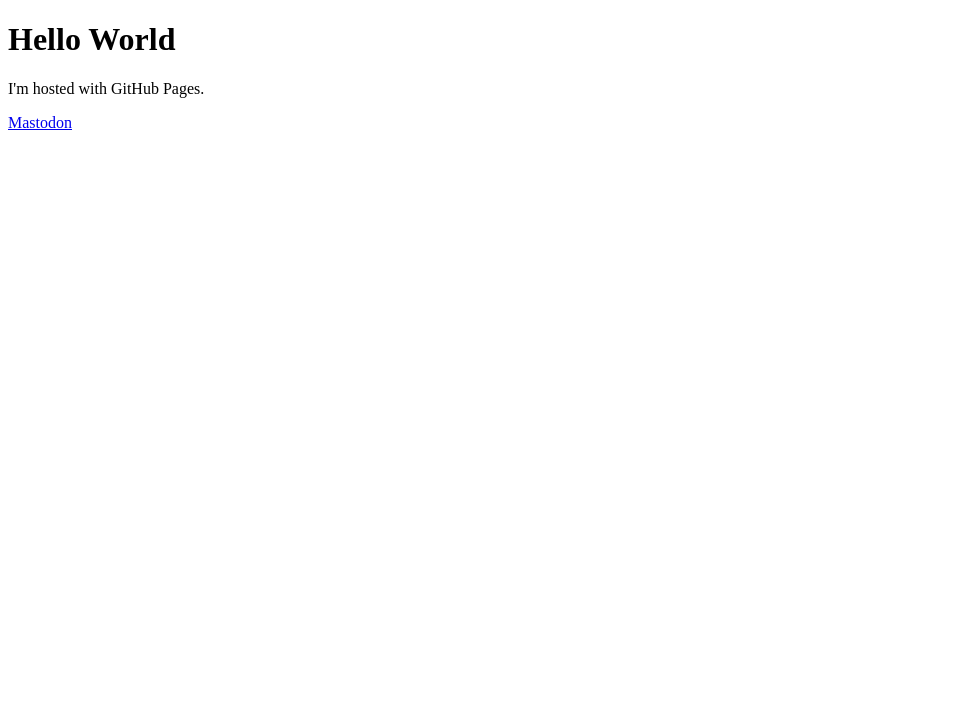
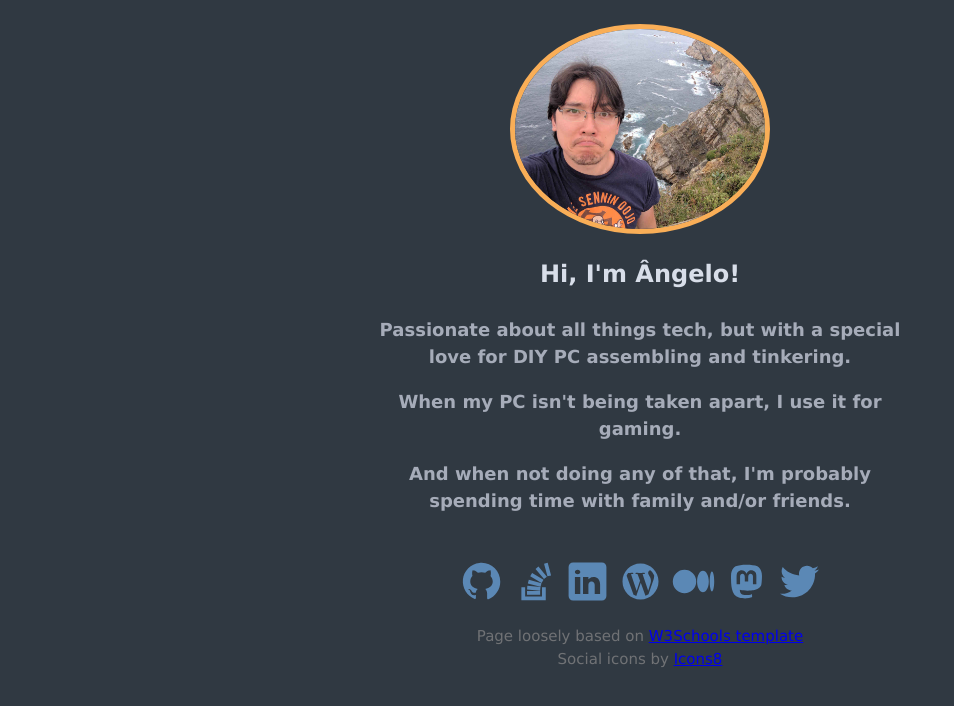
Before and after one commit to tinsukE/tinsuke.github.io, a plain HTML site: page index.html in a window 1280 px wide. Shown: the whole page, without its empty margins (0-954 px from the left). Drawn offline with Linux system fonts and the light colour scheme.

Commit message:
Initial version with description and social links

```diff
--- a/index.html
+++ b/index.html
@@ -1,8 +1,55 @@
 <!DOCTYPE html>
-<html>
+<html lang="en">
+	<head>
+		<meta charset="utf-8">
+		<title>Ângelo Suzuki - Links</title>
+		<link rel="stylesheet" href="style.css">
+	</head>
+
 	<body>
-		<h1>Hello World</h1>
-		<p>I'm hosted with GitHub Pages.</p>
-		<a rel="me" href="https://mas.to/@tinsuke">Mastodon</a>
+		<div class="container">
+
+			<div class="header">
+				<img class="w3-round avatar" src="images/avatar.jpg" alt="Ângelo's picture">
+
+				<p class="name">Hi, I'm Ângelo!</p>
+
+				<p class="description">Passionate about all things tech, but with a special love for DIY PC assembling and tinkering.</p>
+				<p class="description">When my PC isn't being taken apart, I use it for gaming.</p>
+				<p class="description">And when not doing any of that, I'm probably spending time with family and/or friends.</p>
+			</div>
+
+			<div class="links-container">
+				<div class="icons">
+					<a href="https://github.com/tinsukE" target="_blank">
+						<img class="icon" src="icons/ic_github.svg" alt="GitHub">
+					</a>
+					<a href="https://stackoverflow.com/users/477243/tinsuke" target="_blank">
+						<img class="icon" src="icons/ic_stackoverflow.svg" alt="Stack Overflow">
+					</a>
+					<a href="https://linkedin.com/in/angelosuzuki/" target="_blank">
+						<img class="icon" src="icons/ic_linkedin.svg" alt="LinkedIn">
+					</a>
+					<a href="https://tinsuke.wordpress.com" target="_blank">
+						<img class="icon" src="icons/ic_wordpress.svg" alt="Wordpress">
+					</a>
+					<a href="https://medium.com/@angelosuzuki" target="_blank">
+						<img class="icon" src="icons/ic_medium.svg" alt="Medium">
+					</a>
+					<a href="https://mas.to/@tinsuke" rel="me" target="_blank">
+						<img class="icon" src="icons/ic_mastodon.svg" alt="Mastodon">
+					</a>
+					<a href="https://twitter.com/tinsukesuzuki" target="_blank">
+						<img class="icon" src="icons/ic_twitter.svg" alt="Twitter">
+					</a>
+				</div>
+			</div>
+
+			<p class="disclaimer">
+				Page loosely based on <a target="_blank" href="https://www.w3schools.com/howto/howto_website_create_linktree.asp">W3Schools template</a><br>
+				Social icons by <a target="_blank" href="https://icons8.com">Icons8</a>
+			</p>
+
+		</div>
 	</body>
 </html>
--- /dev/null
+++ b/style.css
@@ -0,0 +1,91 @@
+body {
+	background-color: #303942 !important;
+	font-family:Verdana,sans-serif;
+	font-size:15px;
+	line-height:1.5;
+	padding-right: 15px;
+	padding-left: 15px;
+}
+
+.container {
+	width: 100%;
+	height: 100%;
+	margin-right: auto;
+	margin-left: auto;
+}
+
+.header {
+	text-align: center;
+}
+
+.avatar {
+	border-radius: 50%;
+	border: 5px solid #f9ae57 !important;
+	margin-top: 16px;
+	width: 250px;
+	height:200px;
+}
+
+.name {
+	margin-top: 15px !important;
+	color: #d8dee9 !important;
+	font-weight: bolder;
+	font-size: large;
+}
+
+.description {
+	font-weight: bold;
+	color: #a6acb9;
+}
+
+.links-container {
+	display: flex;
+	flex-direction: column;
+	jusify-content: center;
+	align-items: center;
+	margin-top: 45px !important;
+}
+
+.icons {
+	display: flex;
+	flex-wrap: wrap;
+	justify-content: space-between;
+	gap: 8px;
+}
+
+/* Filter values via https://angel-rs.github.io/css-color-filter-generator/ */
+.icon {
+	width: 35px;
+	filter: brightness(0) saturate(100%) invert(57%) sepia(55%) saturate(355%) hue-rotate(169deg) brightness(80%) contrast(91%);
+}
+
+.icon:hover {
+	filter: brightness(0) saturate(100%) invert(57%) sepia(55%) saturate(355%) hue-rotate(169deg) brightness(100%) contrast(91%);
+}
+
+.disclaimer {
+	color: #707275 !important;
+	text-align: center;
+}
+
+.disclaimer > a:visited {
+  color: #5c5e60;
+}
+
+@media screen and (min-width: 576px) {
+	.container {
+		max-width: 540px;
+	}
+
+	.name {
+		font-size: x-large;
+	}
+
+	.description {
+		font-size: large;
+	}
+
+	.icon {
+		width: 45px;
+	}
+}
```
Also changed, not shown: icons/ic_github.svg (added), icons/ic_github2.svg (added), icons/ic_linkedin.svg (added), icons/ic_mastodon.svg (added), icons/ic_medium.svg (added), icons/ic_stackoverflow.svg (added), icons/ic_twitter.svg (added), icons/ic_wordpress.svg (added), images/avatar.jpg (added).
